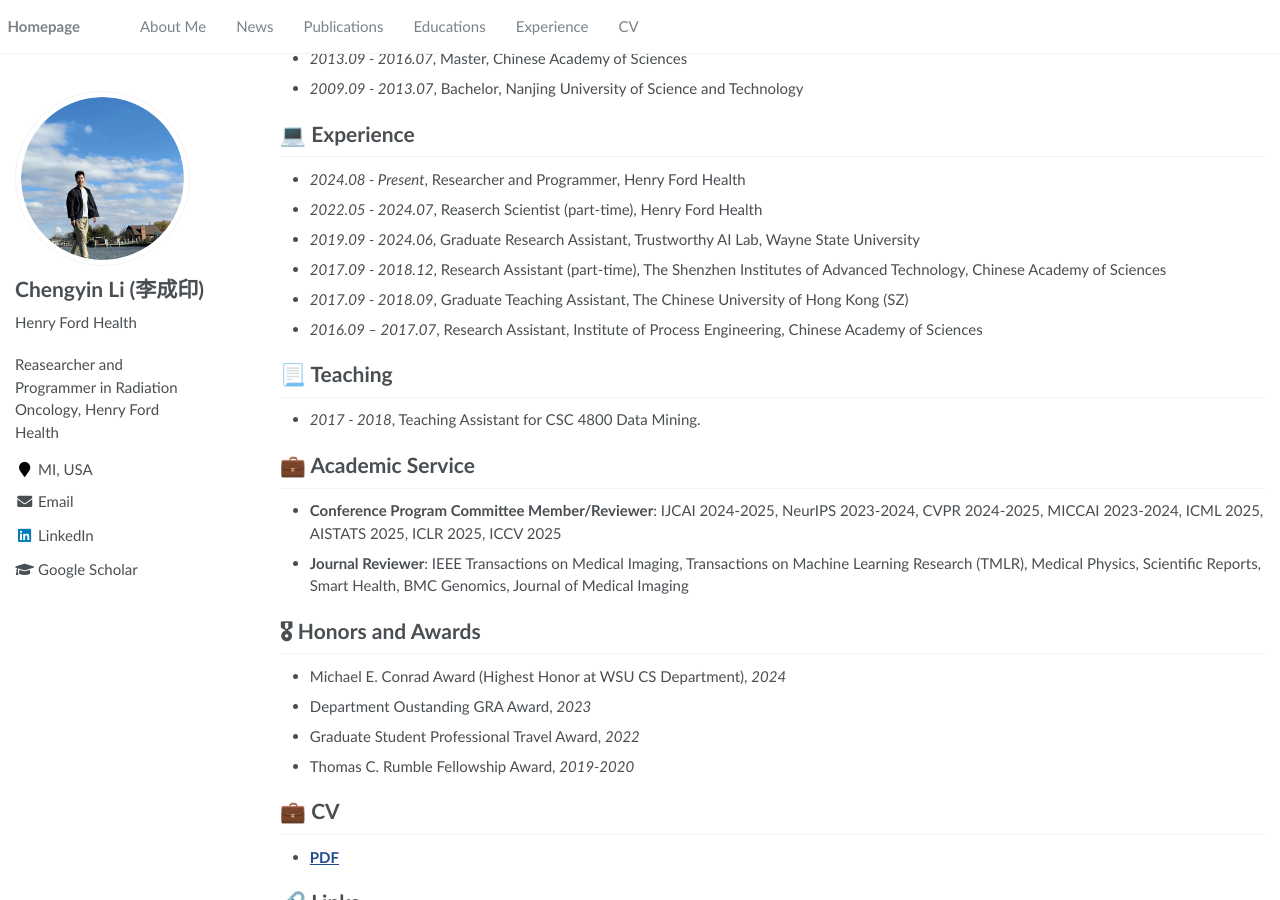
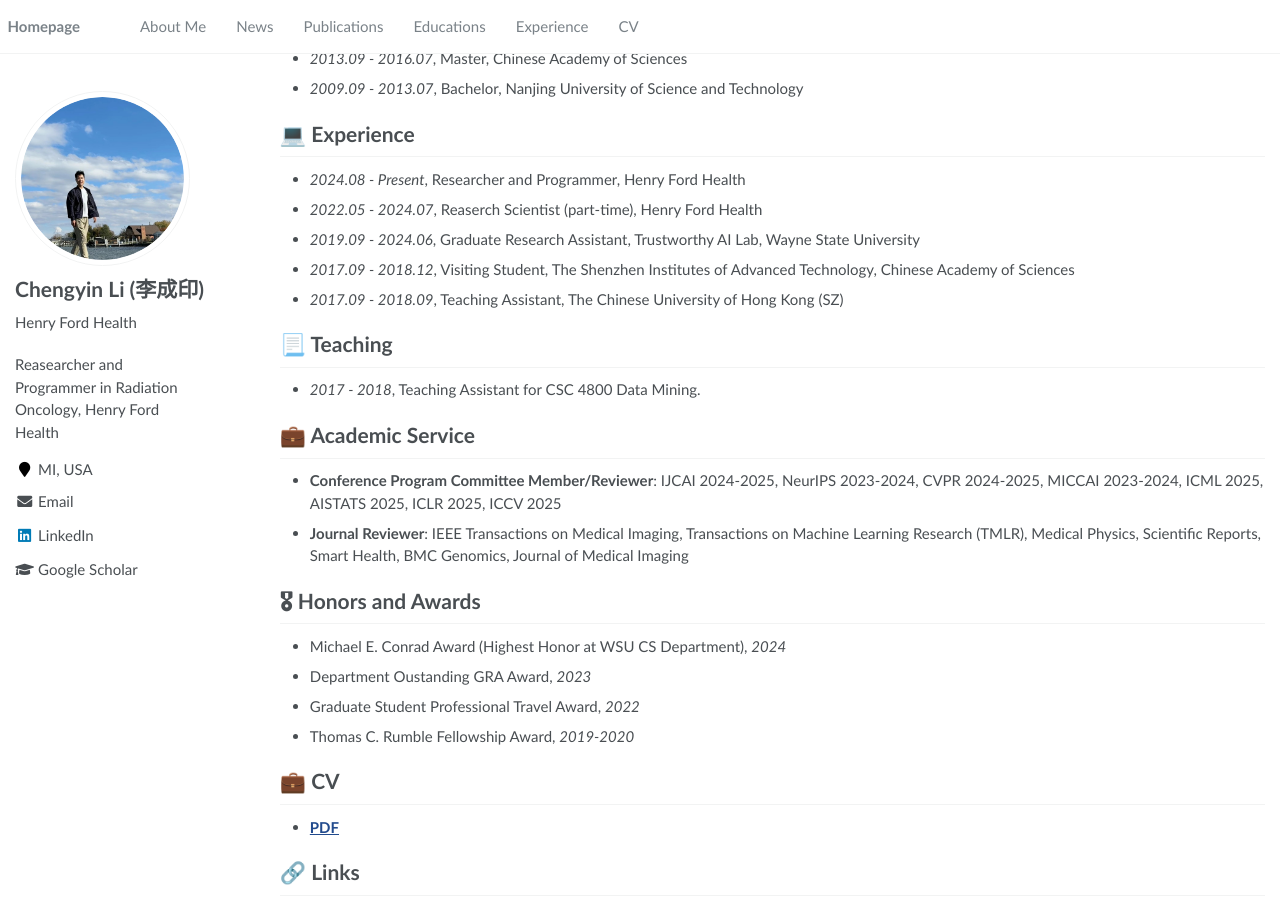
Before and after one commit to ChengyinLee/chengyinlee.github.io, a Jekyll site: the page built from _pages/about.md, in a window 1280 px wide and 900 px high, scrolled down 1531 px. Built offline with Jekyll 4.4.1, drawn with Linux system fonts in a browser that asks for light colours.

Commit message:
more updates

```diff
--- a/_pages/about.md
+++ b/_pages/about.md
@@ -73,9 +73,8 @@ Yao Qiang, **Chengyin Li**, Marco Brocanelli, and Dongxiao Zhu
 - *2024.08 - Present*, Researcher and Programmer, Henry Ford Health
 - *2022.05 - 2024.07*, Reaserch Scientist (part-time), Henry Ford Health
 - *2019.09 - 2024.06*, Graduate Research Assistant, Trustworthy AI Lab, Wayne State University
-- *2017.09 - 2018.12*, Research Assistant (part-time), The Shenzhen Institutes of Advanced Technology, Chinese Academy of Sciences
-- *2017.09 - 2018.09*, Graduate Teaching Assistant, The Chinese University of Hong Kong (SZ)
-- *2016.09 – 2017.07*, Research Assistant, Institute of Process Engineering, Chinese Academy of Sciences
+- *2017.09 - 2018.12*, Visiting Student, The Shenzhen Institutes of Advanced Technology, Chinese Academy of Sciences
+- *2017.09 - 2018.09*, Teaching Assistant, The Chinese University of Hong Kong (SZ)
 
 # 📃 Teaching
 - *2017 - 2018*, Teaching Assistant for CSC 4800 Data Mining.
```
Also changed, not shown: 1 other file.
